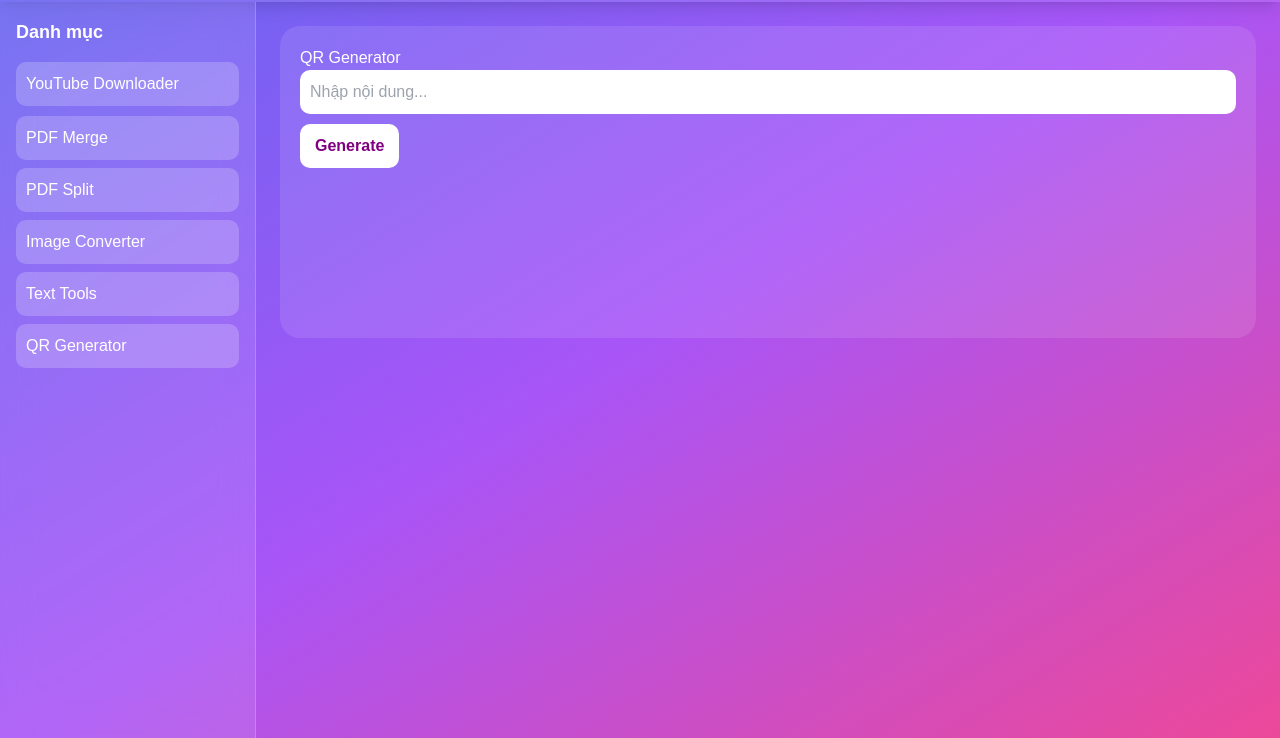
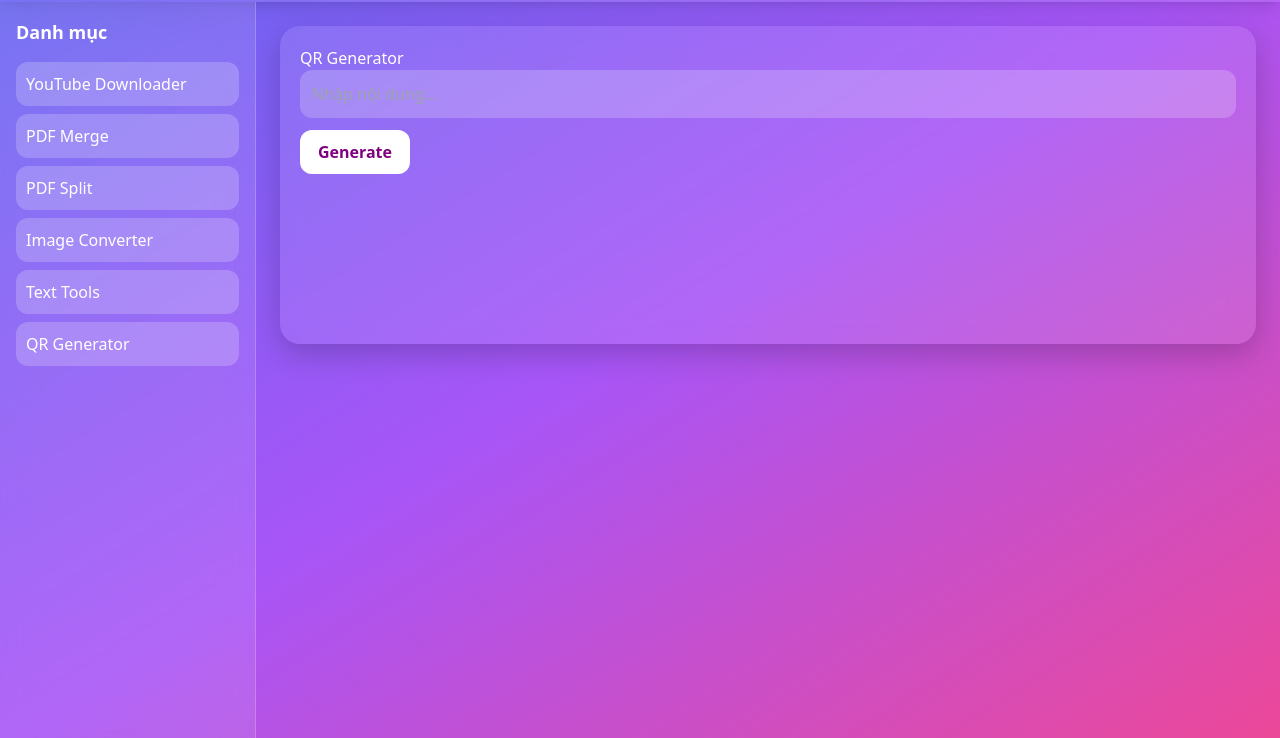
Before and after one commit to TranKhongLo/Follow-cheo-fb, a plain HTML site: page app/index.html in a window 1280 px wide. Shown: the part 62-800 px from the top of the page. Drawn offline with nearby package versions, Linux system fonts and the light colour scheme.

Commit message:
Refactor CSS styles for layout and components
Updated styles for various elements including body, header, sidebar, and buttons. Adjusted padding, border-radius, and added hover effects.

```diff
--- a/app/style.css
+++ b/app/style.css
@@ -1,78 +1,53 @@
-body {
-  margin: 0;
-  font-family: Arial, sans-serif;
-  background: linear-gradient(135deg, #6366f1, #a855f7, #ec4899);
-  color: white;
+/* Sidebar item */
+.menu {
+  padding: 10px;
+  border-radius: 12px;
+  background: rgba(255,255,255,0.2);
+  cursor: pointer;
+  transition: 0.2s;
 }
 
-/* Header */
-header {
-  padding: 15px;
-  background: rgba(255,255,255,0.1);
-  backdrop-filter: blur(10px);
-  font-size: 20px;
-  font-weight: bold;
-}
-
-/* Layout */
-.container {
-  display: flex;
-  height: calc(100vh - 60px);
-}
-
-/* Sidebar */
-aside {
-  width: 250px;
-  padding: 20px;
-  background: rgba(255,255,255,0.1);
-  border-right: 1px solid rgba(255,255,255,0.2);
-}
-
-aside ul {
-  list-style: none;
-  padding: 0;
-}
-
-aside li {
-  padding: 10px;
-  margin-bottom: 10px;
-  border-radius: 10px;
-  background: rgba(255,255,255,0.2);
-  cursor: pointer;
-}
-
-aside li:hover {
+.menu:hover {
   background: rgba(255,255,255,0.35);
 }
 
-/* Content */
-main {
-  flex: 1;
+/* Card content */
+.card {
+  background: rgba(255,255,255,0.1);
+  backdrop-filter: blur(12px);
   padding: 20px;
+  border-radius: 20px;
+  box-shadow: 0 10px 30px rgba(0,0,0,0.2);
 }
 
-#app {
-  background: rgba(255,255,255,0.1);
-  padding: 20px;
-  border-radius: 20px;
-}
-
-/* Inputs */
+/* Input */
 .input {
   width: 100%;
-  padding: 10px;
-  margin-bottom: 10px;
-  border-radius: 10px;
-  border: none;
+  padding: 12px;
+  border-radius: 12px;
+  margin-bottom: 12px;
+  background: rgba(255,255,255,0.2);
+  color: white;
+  outline: none;
 }
 
 /* Button */
 .btn {
-  padding: 10px 15px;
-  border-radius: 10px;
-  border: none;
   background: white;
   color: purple;
+  padding: 10px 18px;
+  border-radius: 12px;
   font-weight: bold;
-  cursor: pointer;
+  transition: 0.2s;
 }
+
+.btn:hover {
+  background: #f3e8ff;
+}
+
+/* Title */
+.title {
+  font-size: 22px;
+  font-weight: bold;
+  margin-bottom: 12px;
+}
```
